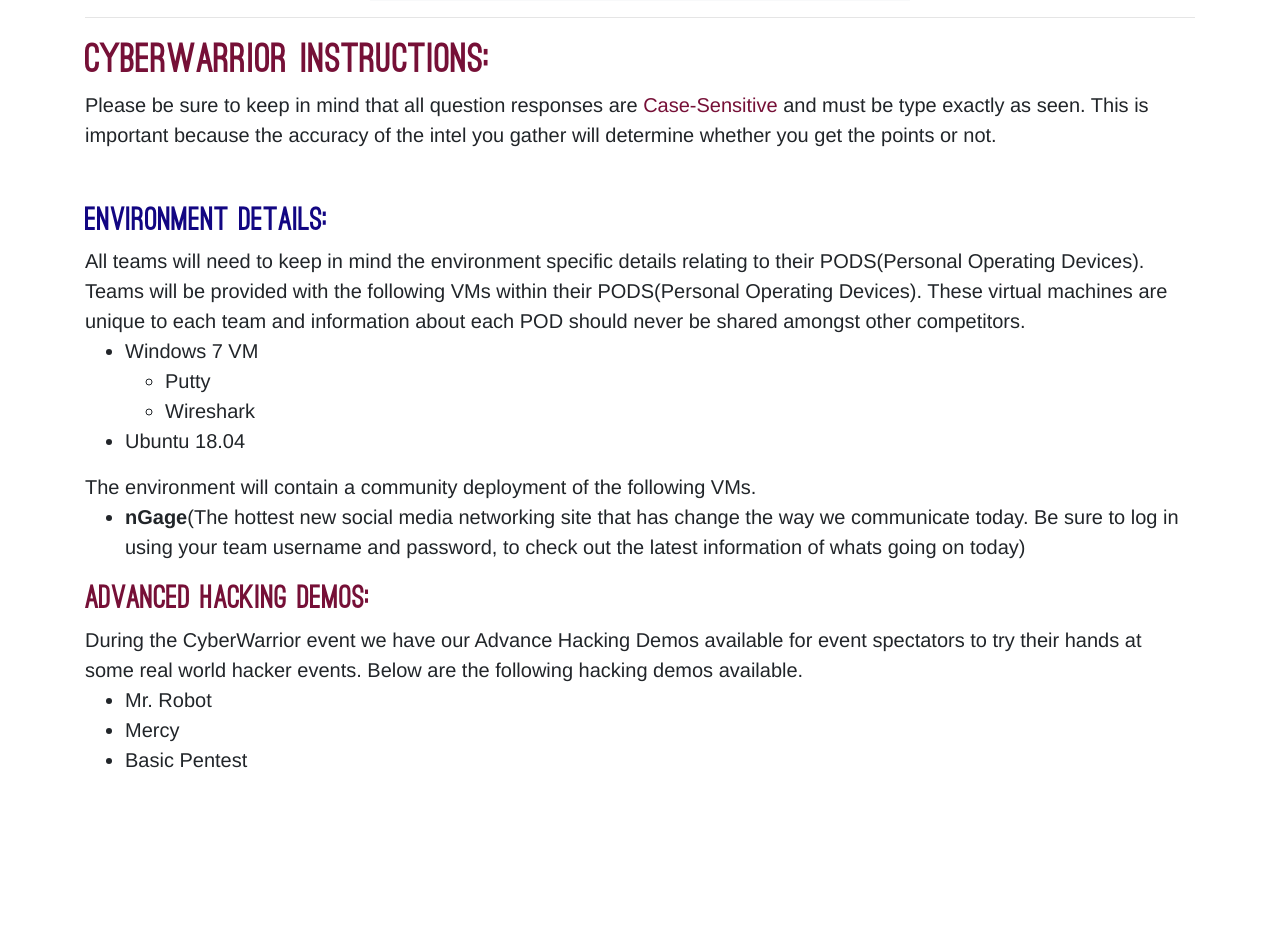
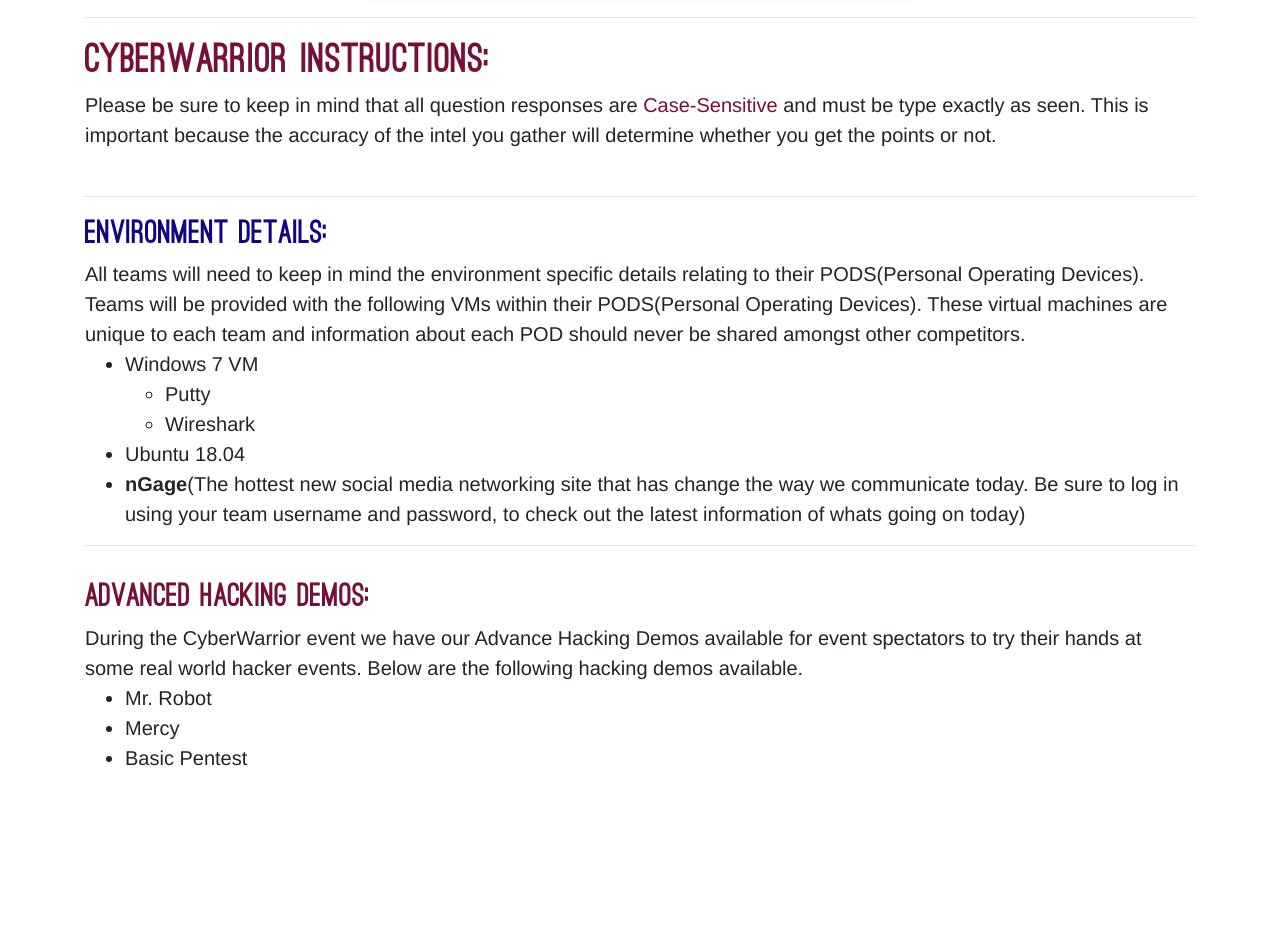
Before and after one commit to byt3-m3/open_scoring_system, a Flask app: page /instructions in a window 1280 px wide. Shown: the part 477-1402 px from the top of the page. After the commit the page ends 1243 px from the top, so only its background shows below. Run offline with Flask 2, Linux system fonts and the light colour scheme; the visitor is signed in with stand-in values (Sample User, id 1); data that the repository does not hold is empty; some libraries are stand-ins or nearby versions.

Commit message:
More Changes

```diff
--- a/app.py
+++ b/app.py
@@ -100,7 +100,7 @@
 
     team_doc = team_db.get_team_doc(session['username'])
 
-    return render_template("pcap1.j2", team_data=team_doc, questions=event_questions, event_data=event_data,
+    return render_template("event_template.j2", team_data=team_doc, questions=event_questions, event_data=event_data,
                            event_responses=event_responses)
 
 
@@ -113,7 +113,7 @@
 
     team_doc = team_db.get_team_doc(session['username'])
 
-    return render_template("pcap1.j2", team_data=team_doc, questions=event_questions, event_data=event_data,
+    return render_template("event_template.j2", team_data=team_doc, questions=event_questions, event_data=event_data,
                            event_responses=event_responses)
 
 
@@ -125,7 +125,7 @@
 
     team_doc = team_db.get_team_doc(session['username'])
 
-    return render_template("pcap1.j2", team_data=team_doc, questions=event_questions, event_data=event_data,
+    return render_template("event_template.j2", team_data=team_doc, questions=event_questions, event_data=event_data,
                            event_responses=event_responses)
 
 
@@ -138,7 +138,7 @@
 
     team_doc = team_db.get_team_doc(session['username'])
 
-    return render_template("pcap1.j2", team_data=team_doc, questions=event_questions, event_data=event_data,
+    return render_template("event_template.j2", team_data=team_doc, questions=event_questions, event_data=event_data,
                            event_responses=event_responses)
 
 
@@ -561,8 +561,8 @@
     sorted_docs = team_db.get_teams_positions()
 
     new_docs = []
-    for indx, doc in enumerate(sorted_docs):
-        doc['index'] = indx + 1
+    for i, doc in enumerate(sorted_docs):
+        doc['index'] = i + 1
         new_docs.append(doc)
 
     return Response(
--- a/static/css/main.css
+++ b/static/css/main.css
@@ -1,3 +1,7 @@
+.body_text {
+    font-family:  Helvetica Neue,Helvetica,Arial,sans-serif;
+    font-size: 20px;
+}
 
 .help_images {
     height: 630px;
@@ -6,7 +10,7 @@
 
 .help_font {
     font-size: 20px;
-    font-family: Montserrat;
+    font-family: Helvetica Neue,Helvetica,Arial,sans-serif;
 }
 
 .help_headings {
--- a/templates/event_template.j2
+++ b/templates/event_template.j2
@@ -8,7 +8,7 @@
 
             <div class="col">
                 <h1 class="MainFontColor">{{ event_data.title }}</h1><br>
-                <h1 class="MainFontColor2">Overview:</h1>
+                <h2 class="MainFontColor2">Overview:</h2>
                 <article class="body_text">
                     {{ event_data.overview }}
                 </article>
@@ -20,7 +20,7 @@
         <div class="row">
             <div class="col">
                 <hr>
-                <h1 class="MainFontColor2">Task:</h1>
+                <h2 class="MainFontColor2">Task:</h2>
                 <ul>
                     {% for task in event_data.tasks %}
 
@@ -111,7 +111,7 @@
 
             {% endfor %}
 
-
+            // On page load, if any response, this will populate the response as the HTML value on the page
             {% for resp in event_responses %}
                 $('#{{ resp.q_id }}').val("{{ resp.response }}")
 
--- a/templates/instructions.j2
+++ b/templates/instructions.j2
@@ -20,20 +20,22 @@
 
 
         </div>
-        <div class="row" style="margin-top: 50px">
+        <div class="row" style="margin-top: 30px">
 
 
-            <div class="col">
+            <div class="col body_text">
+                <hr>
                 <div class="h2 MontserratBlack MainFontColor2">
                     Environment Details:
                 </div>
-                <article class="help_font" style="font-family: Helvetica;margin-bottom: 150px">
+                <article class="help_font" style="font-family: Helvetica">
                     All teams will need to keep in mind the environment specific details relating to their PODS(Personal
                     Operating Devices).
 
                     Teams will be provided with the following VMs within their PODS(Personal Operating Devices). These
                     virtual machines are unique to each team and information about each POD should never be shared
                     amongst other competitors.
+                </article>
                 <ul>
                     <li>
                         Windows 7 VM
@@ -46,11 +48,6 @@
                         Ubuntu 18.04
 
                     </li>
-                    </ul>
-
-
-                    The environment will contain a community deployment of the following VMs.
-                    <ul>
                     <li><b>nGage</b>(The hottest new social media networking site that has change the way we
                         communicate
                         today. Be sure to log in using your team username and password, to check out the latest
@@ -58,12 +55,18 @@
                         of whats going on today)
                     </li>
                 </ul>
-                    <div class="h2 MontserratBlack MainFontColor">
+
+                <hr>
+
+                <div class="h2 MontserratBlack MainFontColor" style="margin-top: 30px">
                     Advanced Hacking Demos:
                 </div>
+                <article>
                     During the CyberWarrior event we have our Advance Hacking Demos available for event spectators to
                     try their hands
                     at some real world hacker events. Below are the following hacking demos available.
+                </article>
+
                 <ul>
                     <li>
                         Mr. Robot
@@ -76,7 +79,7 @@
                     </li>
                 </ul>
 
-                </article>
+
             </div>
 
 
--- a/templates/ringmaster.j2
+++ b/templates/ringmaster.j2
@@ -92,7 +92,7 @@
                     let input_value = $(`#${element.name}`).val()
 
                     $.ajax({
-                        "url": "{{ url_for() }}",
+                        "url": "{{ url_for("new_response") }}",
                         data: JSON.stringify({}),
                         contentType: 'application/json',
                         method: 'POST',
```
Lines whose indentation alone changed are shown as unchanged.
